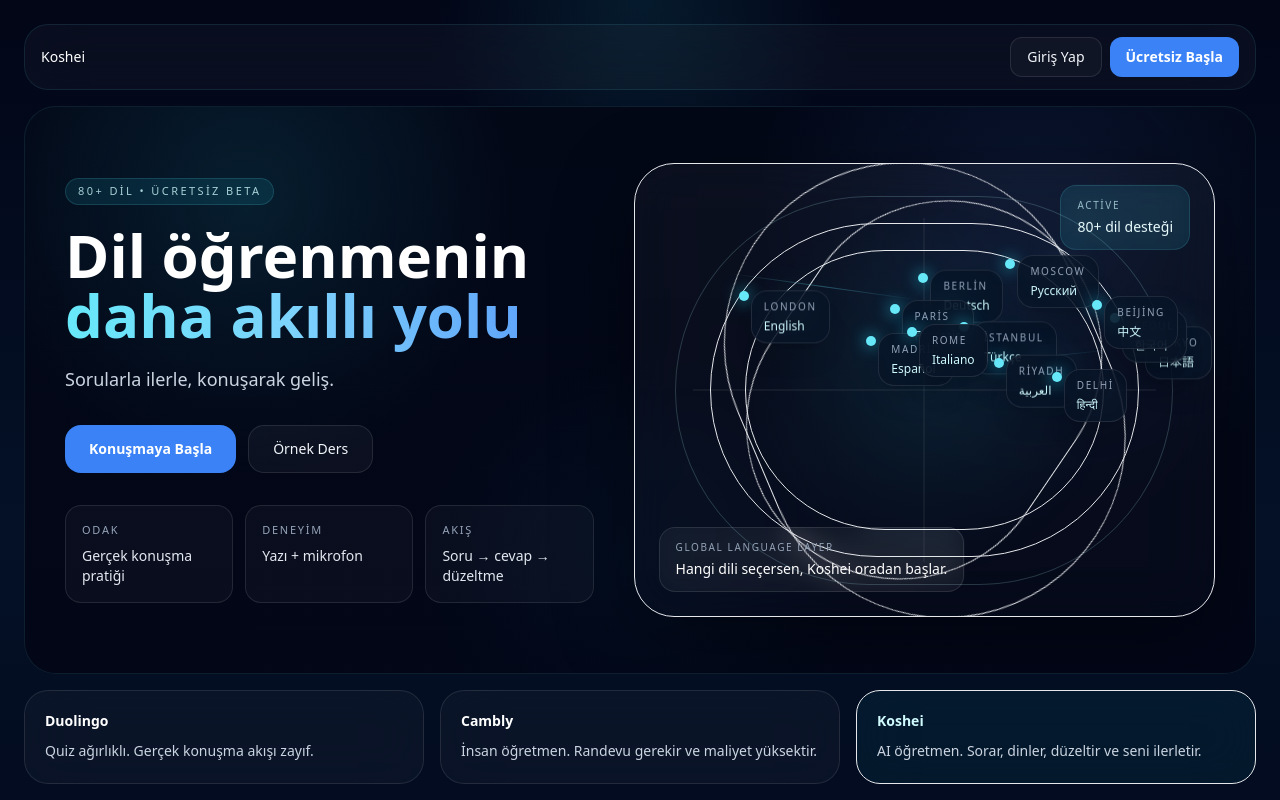
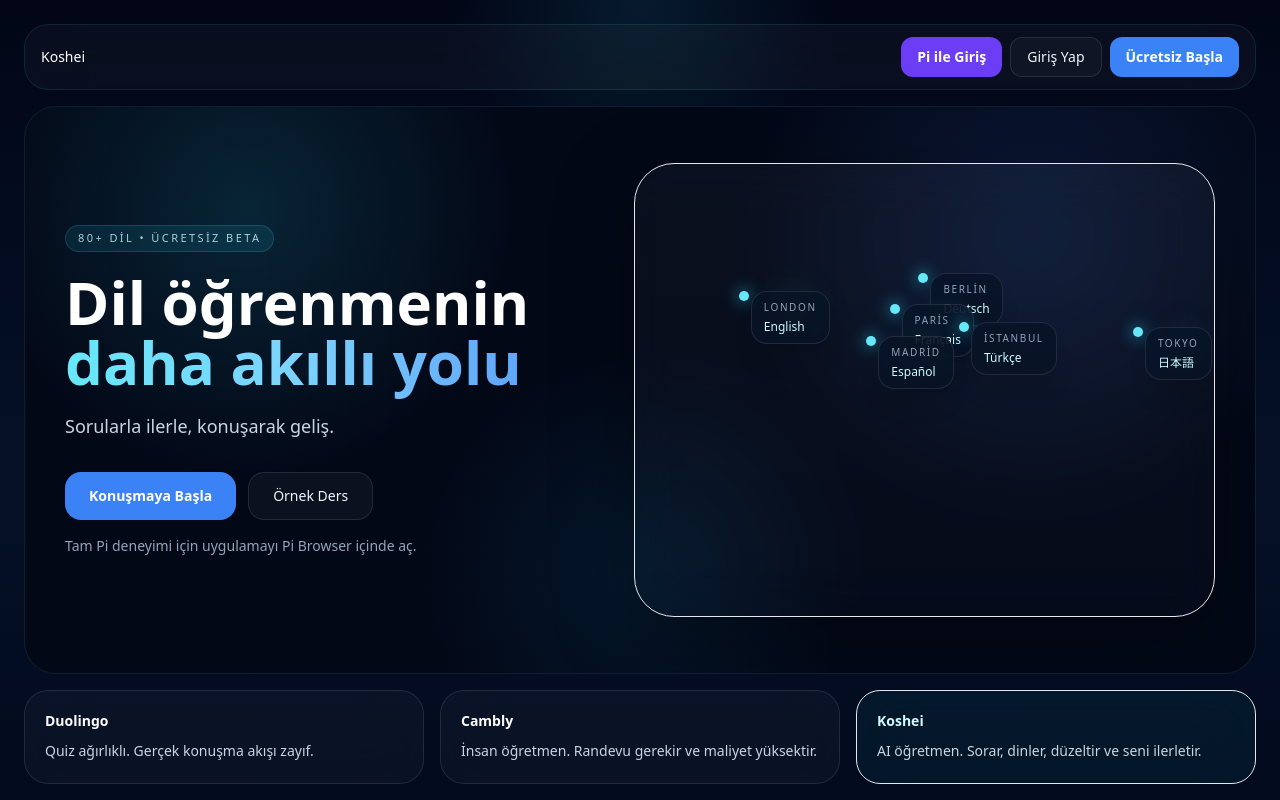
Before and after one commit to Bugsbuny24/Koshe-Al-, a Next.js app: page / in a window 1280 px wide. Shown: the top 800 px of the page. Built offline with nearby package versions, Linux system fonts and the light colour scheme.

Commit message:
Refactor language nodes and update UI components

```diff
--- a/app/page.tsx
+++ b/app/page.tsx
@@ -2,6 +2,7 @@
 
 import Link from "next/link";
 import { motion } from "framer-motion";
+import PiLoginButton from "@/components/PiLoginButton";
 
 const languageNodes = [
   { city: "London", language: "English", x: "18%", y: "28%" },
@@ -9,13 +10,7 @@
   { city: "Paris", language: "Français", x: "44%", y: "31%" },
   { city: "Madrid", language: "Español", x: "40%", y: "38%" },
   { city: "İstanbul", language: "Türkçe", x: "56%", y: "35%" },
-  { city: "Riyadh", language: "العربية", x: "62%", y: "43%" },
-  { city: "Moscow", language: "Русский", x: "64%", y: "21%" },
-  { city: "Delhi", language: "हिन्दी", x: "72%", y: "46%" },
   { city: "Tokyo", language: "日本語", x: "86%", y: "36%" },
-  { city: "Seoul", language: "한국어", x: "82%", y: "33%" },
-  { city: "Beijing", language: "中文", x: "79%", y: "30%" },
-  { city: "Rome", language: "Italiano", x: "47%", y: "36%" },
 ];
 
 export default function Page() {
@@ -26,13 +21,13 @@
           <div className="text-sm font-medium text-white">Koshei</div>
 
           <div className="flex items-center gap-2">
+            <PiLoginButton />
             <Link
               href="/login"
               className="inline-flex h-10 items-center justify-center rounded-xl border border-white/10 bg-white/[0.03] px-4 text-sm font-medium text-slate-100 transition hover:bg-white/[0.08]"
             >
               Giriş Yap
             </Link>
-
             <Link
               href="/register"
               className="inline-flex h-10 items-center justify-center rounded-xl bg-blue-500 px-4 text-sm font-semibold text-white transition hover:bg-blue-400"
@@ -45,7 +40,6 @@
         <section className="relative overflow-hidden rounded-[32px] border border-cyan-300/10 bg-[#030817] text-white">
           <div className="absolute inset-0 bg-[radial-gradient(circle_at_18%_18%,rgba(34,211,238,0.14),transparent_24%),radial-gradient(circle_at_82%_22%,rgba(59,130,246,0.14),transparent_26%),radial-gradient(circle_at_50%_82%,rgba(14,165,233,0.10),transparent_28%)]" />
           <div className="absolute inset-0 opacity-[0.06] [background-image:linear-gradient(rgba(255,255,255,0.12)_1px,transparent_1px),linear-gradient(90deg,rgba(255,255,255,0.12)_1px,transparent_1px)] [background-size:40px_40px]" />
-          <div className="absolute inset-0 bg-[linear-gradient(180deg,rgba(2,6,23,0.12),rgba(2,6,23,0.72))]" />
 
           <div className="relative grid gap-10 px-6 py-10 md:px-10 md:py-14 lg:grid-cols-[1fr_1.1fr] lg:items-center">
             <div className="max-w-2xl">
@@ -79,77 +73,27 @@
                 Sorularla ilerle, konuşarak geliş.
               </motion.p>
 
-              <motion.div
-                initial={{ opacity: 0, y: 16 }}
-                animate={{ opacity: 1, y: 0 }}
-                transition={{ duration: 0.55, delay: 0.24 }}
-                className="mt-8 flex flex-col gap-3 sm:flex-row"
-              >
+              <div className="mt-8 flex flex-col gap-3 sm:flex-row">
                 <Link
                   href="/live"
                   className="inline-flex h-12 items-center justify-center rounded-2xl bg-blue-500 px-6 text-sm font-semibold text-white transition hover:bg-blue-400"
                 >
                   Konuşmaya Başla
                 </Link>
-
                 <Link
                   href="/lesson"
                   className="inline-flex h-12 items-center justify-center rounded-2xl border border-white/10 bg-white/[0.04] px-6 text-sm font-medium text-slate-100 transition hover:bg-white/[0.08]"
                 >
                   Örnek Ders
                 </Link>
-              </motion.div>
-
-              <motion.div
-                initial={{ opacity: 0, y: 16 }}
-                animate={{ opacity: 1, y: 0 }}
-                transition={{ duration: 0.55, delay: 0.32 }}
-                className="mt-8 grid gap-3 sm:grid-cols-3"
-              >
-                <MiniCard title="Odak" value="Gerçek konuşma pratiği" />
-                <MiniCard title="Deneyim" value="Yazı + mikrofon" />
-                <MiniCard title="Akış" value="Soru → cevap → düzeltme" />
-              </motion.div>
               </div>
 
-            <motion.div
-              initial={{ opacity: 0, x: 28 }}
-              animate={{ opacity: 1, x: 0 }}
-              transition={{ duration: 0.65, delay: 0.16 }}
-              className="relative"
-            >
+              <p className="mt-4 text-sm text-slate-400">
+                Tam Pi deneyimi için uygulamayı Pi Browser içinde aç.
+              </p>
+            </div>
+
             <div className="relative mx-auto aspect-[1.28/1] w-full max-w-[720px] overflow-hidden rounded-[40px] border border-cyan-300/12 bg-[linear-gradient(180deg,rgba(255,255,255,0.035),rgba(255,255,255,0.015))] shadow-[0_20px_80px_rgba(0,0,0,0.35)] backdrop-blur-xl">
-                <div className="absolute inset-[7%] rounded-[999px] border border-cyan-300/10 bg-[radial-gradient(circle_at_50%_50%,rgba(34,211,238,0.08),transparent_60%)]" />
-
-                <div className="absolute inset-[7%] rounded-[999px] border border-white/10" />
-                <div className="absolute inset-[13%] rounded-[999px] border border-white/8" />
-                <div className="absolute inset-[19%] rounded-[999px] border border-white/7" />
-
-                <div className="absolute inset-y-[12%] left-1/2 w-px -translate-x-1/2 bg-white/10" />
-                <div className="absolute inset-y-[18%] left-[30%] w-px bg-white/8" />
-                <div className="absolute inset-y-[18%] right-[30%] w-px bg-white/8" />
-
-                <div className="absolute inset-x-[10%] top-1/2 h-px -translate-y-1/2 bg-white/10" />
-                <div className="absolute inset-x-[16%] top-[34%] h-px bg-white/8" />
-                <div className="absolute inset-x-[16%] bottom-[34%] h-px bg-white/8" />
-
-                <motion.div
-                  className="absolute inset-[10%] rounded-[999px] border border-cyan-300/8"
-                  animate={{ rotate: 360 }}
-                  transition={{ duration: 30, repeat: Infinity, ease: "linear" }}
-                />
-
-                <motion.div
-                  className="absolute inset-[16%] rounded-[999px] border border-sky-300/8"
-                  animate={{ rotate: -360 }}
-                  transition={{ duration: 36, repeat: Infinity, ease: "linear" }}
-                />
-
-                <div className="absolute left-[16%] top-[27%] h-px w-[33%] rotate-[8deg] bg-gradient-to-r from-cyan-300/0 via-cyan-300/30 to-cyan-300/0" />
-                <div className="absolute left-[47%] top-[30%] h-px w-[36%] rotate-[8deg] bg-gradient-to-r from-cyan-300/0 via-cyan-300/28 to-cyan-300/0" />
-                <div className="absolute left-[54%] top-[43%] h-px w-[28%] rotate-[-6deg] bg-gradient-to-r from-cyan-300/0 via-cyan-300/25 to-cyan-300/0" />
-                <div className="absolute left-[39%] top-[36%] h-px w-[18%] rotate-[3deg] bg-gradient-to-r from-cyan-300/0 via-cyan-300/24 to-cyan-300/0" />
-
               {languageNodes.map((node, i) => (
                 <motion.div
                   key={`${node.city}-${node.language}`}
@@ -163,67 +107,28 @@
                     <motion.div
                       className="absolute left-1/2 top-1/2 h-5 w-5 -translate-x-1/2 -translate-y-1/2 rounded-full bg-cyan-300/20 blur-md"
                       animate={{ scale: [1, 1.8, 1], opacity: [0.3, 0.9, 0.3] }}
-                        transition={{
-                          duration: 2.4 + (i % 3) * 0.5,
-                          repeat: Infinity,
-                          ease: "easeInOut",
-                        }}
+                      transition={{ duration: 2.4 + (i % 3) * 0.5, repeat: Infinity }}
                     />
                     <div className="relative h-2.5 w-2.5 rounded-full bg-cyan-300 shadow-[0_0_16px_rgba(34,211,238,0.95)]" />
                   </div>
 
-                    <motion.div
-                      className="ml-3 mt-[-10px] hidden rounded-2xl border border-white/10 bg-[#081326]/85 px-3 py-2 text-left shadow-xl backdrop-blur-md md:block"
-                      animate={{ y: [0, -4, 0] }}
-                      transition={{
-                        duration: 3 + (i % 4) * 0.4,
-                        repeat: Infinity,
-                        ease: "easeInOut",
-                      }}
-                    >
+                  <div className="ml-3 mt-[-10px] hidden rounded-2xl border border-white/10 bg-[#081326]/85 px-3 py-2 text-left shadow-xl backdrop-blur-md md:block">
                     <div className="text-[10px] uppercase tracking-[0.16em] text-slate-400">
                       {node.city}
                     </div>
                     <div className="mt-1 text-xs font-medium text-cyan-100">
                       {node.language}
                     </div>
-                    </motion.div>
+                  </div>
                 </motion.div>
               ))}
-
-                <div className="absolute bottom-6 left-6 rounded-2xl border border-white/10 bg-white/[0.04] px-4 py-3 backdrop-blur-md">
-                  <div className="text-[10px] uppercase tracking-[0.16em] text-slate-400">
-                    Global Language Layer
             </div>
-                  <div className="mt-1 text-sm text-white">
-                    Hangi dili seçersen, Koshei oradan başlar.
-                  </div>
-                </div>
-
-                <motion.div
-                  className="absolute right-6 top-6 rounded-2xl border border-cyan-300/15 bg-cyan-400/10 px-4 py-3 backdrop-blur-md"
-                  animate={{ y: [0, -6, 0] }}
-                  transition={{ duration: 3.2, repeat: Infinity, ease: "easeInOut" }}
-                >
-                  <div className="text-[10px] uppercase tracking-[0.16em] text-cyan-100/70">
-                    Active
-                  </div>
-                  <div className="mt-1 text-sm text-cyan-50">80+ dil desteği</div>
-                </motion.div>
-              </div>
-            </motion.div>
           </div>
         </section>
 
         <section className="mt-4 grid gap-4 md:grid-cols-3">
-          <CompareCard
-            title="Duolingo"
-            desc="Quiz ağırlıklı. Gerçek konuşma akışı zayıf."
-          />
-          <CompareCard
-            title="Cambly"
-            desc="İnsan öğretmen. Randevu gerekir ve maliyet yüksektir."
-          />
+          <CompareCard title="Duolingo" desc="Quiz ağırlıklı. Gerçek konuşma akışı zayıf." />
+          <CompareCard title="Cambly" desc="İnsan öğretmen. Randevu gerekir ve maliyet yüksektir." />
           <CompareCard
             title="Koshei"
             desc="AI öğretmen. Sorar, dinler, düzeltir ve seni ilerletir."
@@ -235,40 +140,15 @@
           <div className="text-[11px] uppercase tracking-[0.22em] text-cyan-200/70">
             Nasıl çalışır
           </div>
-
           <div className="mt-4 grid gap-3 md:grid-cols-4">
             <StepCard number="1" text="Dil ve seviyeni seç" />
             <StepCard number="2" text="Koshei sana konuşma görevi verir" />
             <StepCard number="3" text="Yaz veya mikrofonla cevap ver" />
             <StepCard number="4" text="AI düzeltir ve sonraki adıma geçer" />
           </div>
-
-          <div className="mt-6 text-center">
-            <p className="text-sm text-slate-400">
-              Kayıt ücretsiz. Kredi kartı gerekmez.
-            </p>
-
-            <Link
-              href="/register"
-              className="mt-4 inline-flex h-12 items-center justify-center rounded-2xl bg-blue-500 px-6 text-sm font-semibold text-white transition hover:bg-blue-400"
-            >
-              Şimdi Ücretsiz Dene
-            </Link>
-          </div>
         </section>
       </div>
     </main>
-  );
-}
-
-function MiniCard({ title, value }: { title: string; value: string }) {
-  return (
-    <div className="rounded-2xl border border-white/10 bg-white/[0.03] p-4">
-      <div className="text-[11px] uppercase tracking-[0.16em] text-slate-400">
-        {title}
-      </div>
-      <div className="mt-2 text-sm text-slate-200">{value}</div>
-    </div>
   );
 }
 
@@ -290,12 +170,7 @@
           : "border-white/10 bg-white/[0.03]",
       ].join(" ")}
     >
-      <div
-        className={[
-          "text-sm font-semibold",
-          active ? "text-cyan-100" : "text-white",
-        ].join(" ")}
-      >
+      <div className={active ? "text-sm font-semibold text-cyan-100" : "text-sm font-semibold text-white"}>
         {title}
       </div>
       <p className="mt-2 text-sm leading-6 text-slate-300">{desc}</p>
```
Lines whose indentation alone changed are shown as unchanged.
